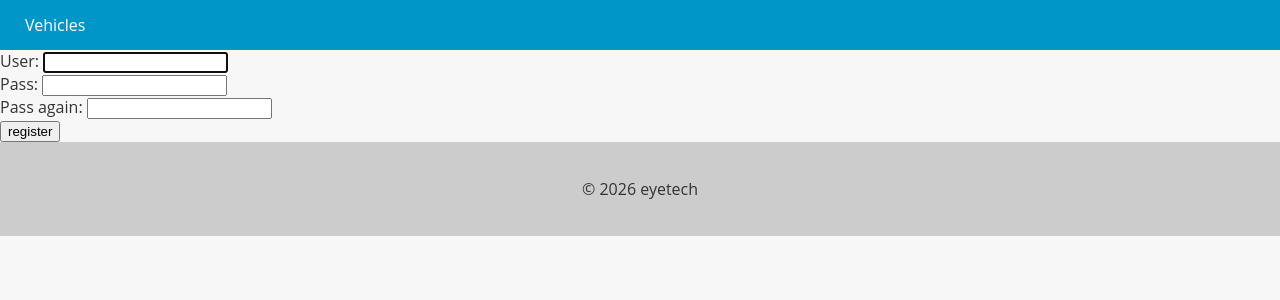
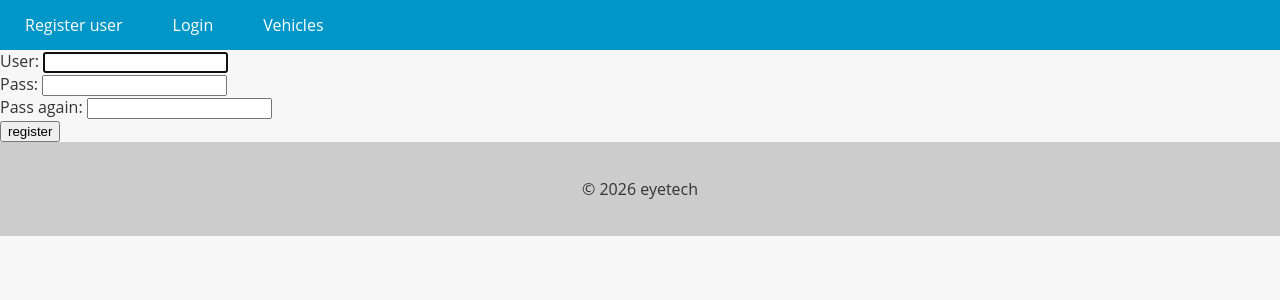
Before and after one commit to meiryannemartinspereira/vehicles, a Django app: page /register/ in a window 1280 px wide. Shown: the top 300 px of the page. Run offline with Django 5.2, Linux system fonts and the light colour scheme.

Commit message:
refactore: template to home page

```diff
--- a/app/templates/base.html
+++ b/app/templates/base.html
@@ -72,8 +72,19 @@
   <header>
     <nav>
       <ul>
-        <li><a href="{% url 'vehicles_list' %}">Vehicles</a></li>
-        <li><a href="{% url 'new_vehicle' %}" ></a></li>
+        {% if user.is_authenticated %}
+          <li>Hi, {{user.username}}</li>
+          <li><a href="{% url 'new_vehicle' %}" >Register vehicle</a></li>
+        {% endif %}
+        {% if not user.is_authenticated %}
+          <li><a href="{% url 'register' %}">Register user</a></li>
+          <li><a href="{% url 'login' %}">Login</a></li>
+        {% endif %}
+        <li><a href="{% url 'vehicles_list' %}" >Vehicles</a></li>
+
+        {% if user.is_authenticated %}
+          <li><a href="{% url 'logout' %}" >Logout</a></li>
+        {% endif %}
       </ul>
     </nav>
   </header>
```
